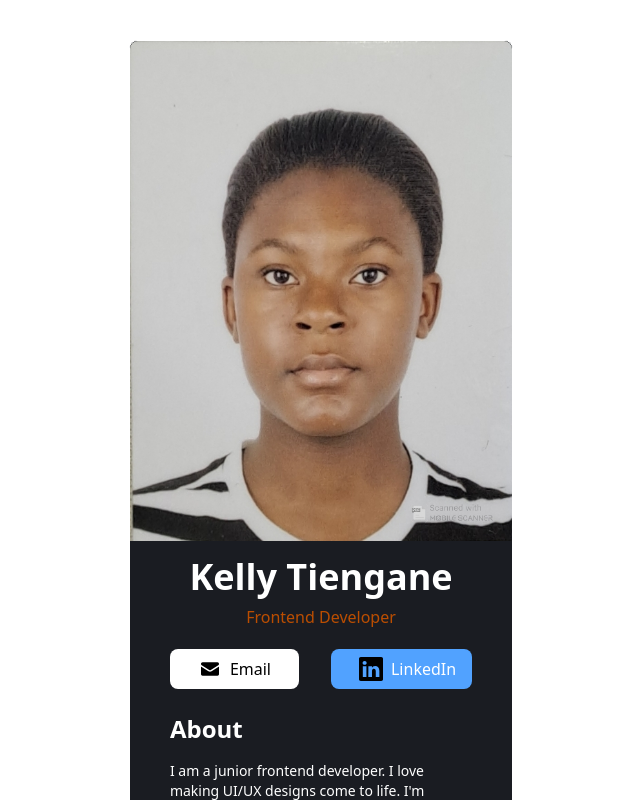
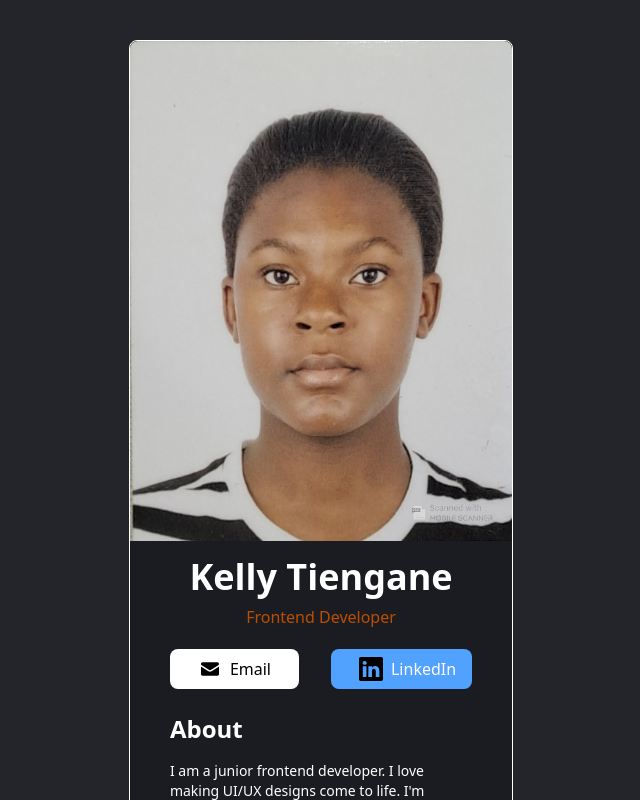
Before and after one commit to klytne/Business-Card, a React (Vite) app in the folder business-card/: page / in a window 1280 px wide. Shown: the top 800 px of the page, without its empty margins (319-959 px from the left). Built offline with nearby package versions, Linux system fonts and the light colour scheme.

Commit message:
Add global styles

```diff
--- a/business-card/src/index.css
+++ b/business-card/src/index.css
@@ -1 +1,5 @@
 @import "tailwindcss";
+
+body {
+    background-color: #24252b;
+}
```
